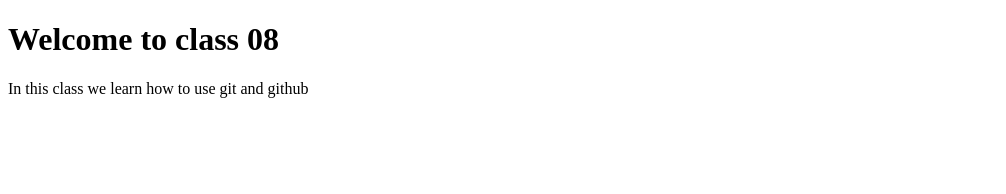
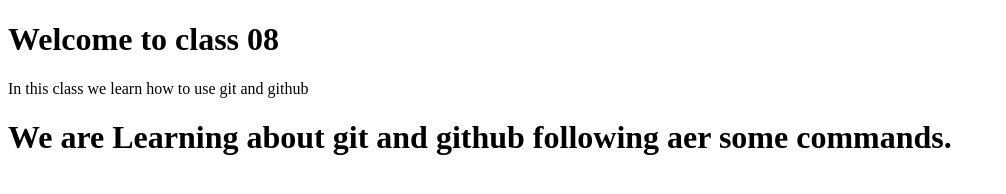
Before and after one commit to Malihanaz09/web_development_course_classess, a plain HTML site: page class8_git_&_github/index.html in a window 1280 px wide. Shown: the whole page, without its empty margins (0-1006 px from the left). Drawn offline with Linux system fonts and the light colour scheme.

Commit message:
class8_git_github

```diff
--- a/class8_git_&_github/index.html
+++ b/class8_git_&_github/index.html
@@ -8,5 +8,6 @@
 <body>
     <h1>Welcome to class 08</h1>
     <p>In this class we learn how to use git and github</p>
+    <h1>We are Learning about git and github following aer some commands.</h1>
 </body>
 </html>
```
